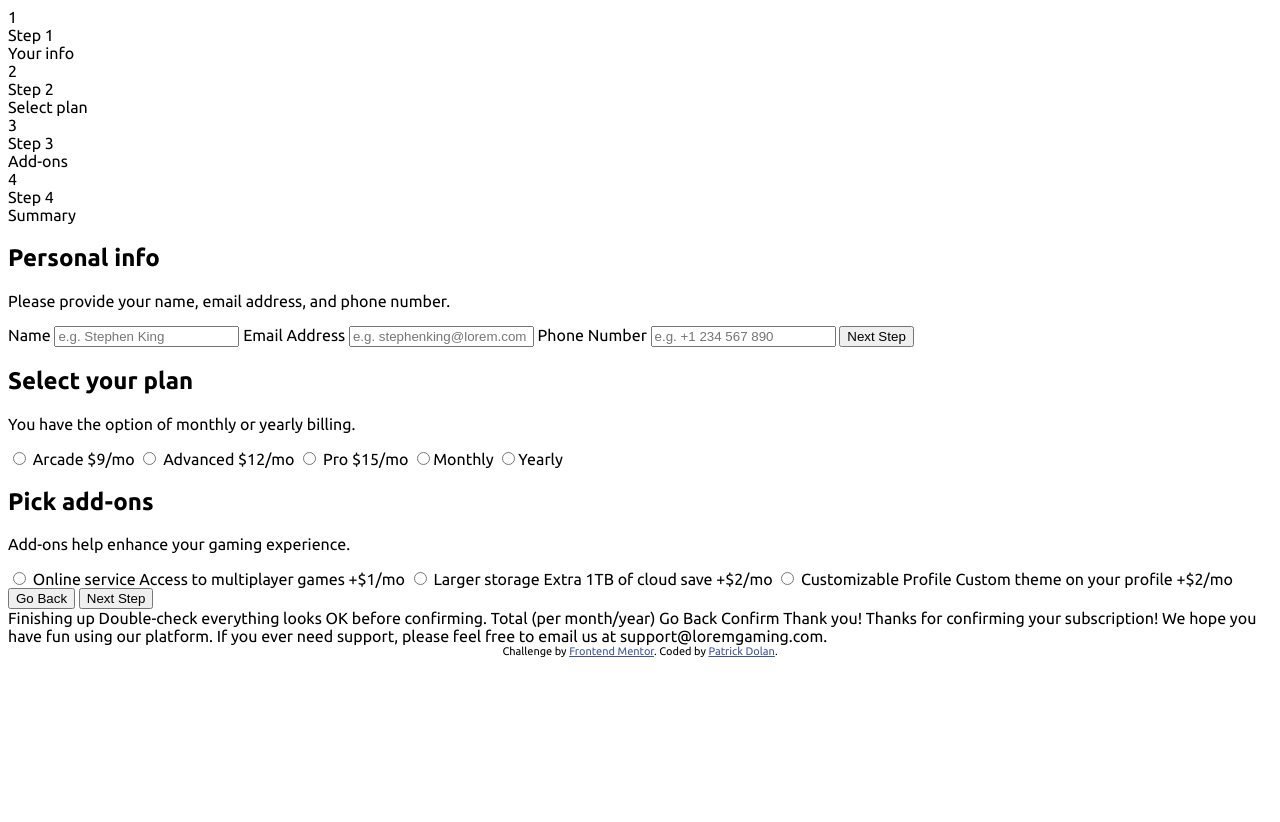
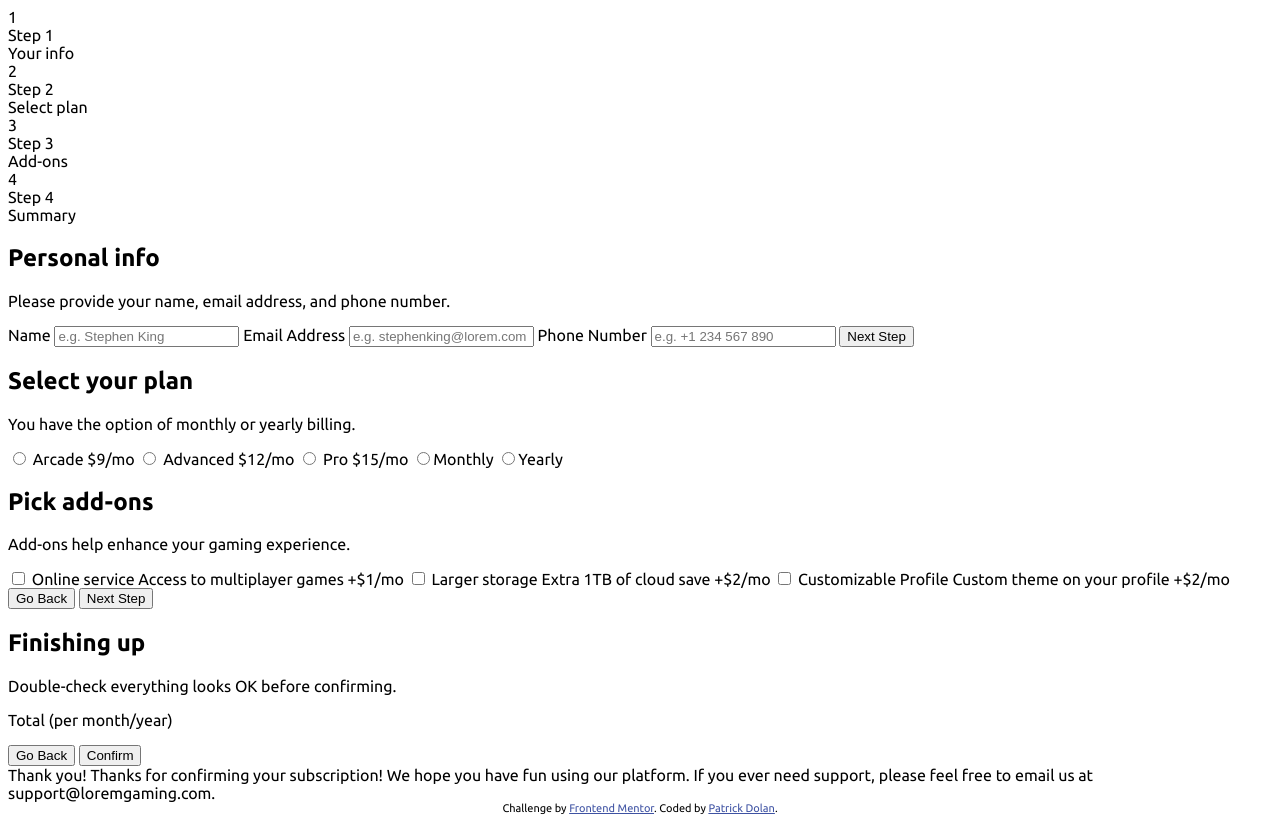
Before and after one commit to Patrick-Dolan/multi-step-form-challenge, a plain HTML site: page index.html in a window 1280 px wide. Before the commit the page ends 800 px from the top, so only its background shows below. Drawn offline with Linux system fonts and the light colour scheme.

Commit message:
refactor: change step 3 radio type to checkbox     update: add html tags to step 4 section

```diff
--- a/index.html
+++ b/index.html
@@ -97,17 +97,17 @@
     <h1 class="form-card__title">Pick add-ons</h1>
     <p class="form-card__description">Add-ons help enhance your gaming experience.</p>
     <form action="" id="form-step-three">
-      <input type="radio" name="addons" id="">
+      <input type="checkbox" name="addons1" id="onlineService">
         <span class="form-card__header">Online service</span>
         <span class="form-card__details">Access to multiplayer games</span>
         <span class="form-card__price">+$1/mo</span>
       </input>
-      <input type="radio" name="addons" id="">
+      <input type="checkbox" name="addons2" id="largerStorage">
         <span class="form-card__header">Larger storage</span>
         <span class="form-card__details">Extra 1TB of cloud save</span>
         <span class="form-card__price">+$2/mo</span>
       </input>
-      <input type="radio" name="addons" id="">
+      <input type="checkbox" name="addons3" id="customizableProfile">
         <span class="form-card__header">Customizable Profile</span>
         <span class="form-card__details">Custom theme on your profile</span>
         <span class="form-card__price">+$2/mo</span>
@@ -121,15 +121,14 @@
 
   <!-- Step 4 start -->
 
-  Finishing up
-  Double-check everything looks OK before confirming.
-
-  <!-- Dynamically add subscription and add-on selections here -->
-
-  Total (per month/year)
-
-  Go Back
-  Confirm
+  <section class="form-card">
+    <h1 class="form-card__title">Finishing up</h1>
+    <p class="form-card__description">Double-check everything looks OK before confirming.</p>
+    <!-- Dynamically add subscription and add-on selections here -->
+    <p class="form-card__details">Total (per month/year)</p>
+    <input type="button" value="Go Back"></input>
+    <input type="submit" value="Confirm"></input>
+  </section>
 
   <!-- Step 4 end -->
 
```
